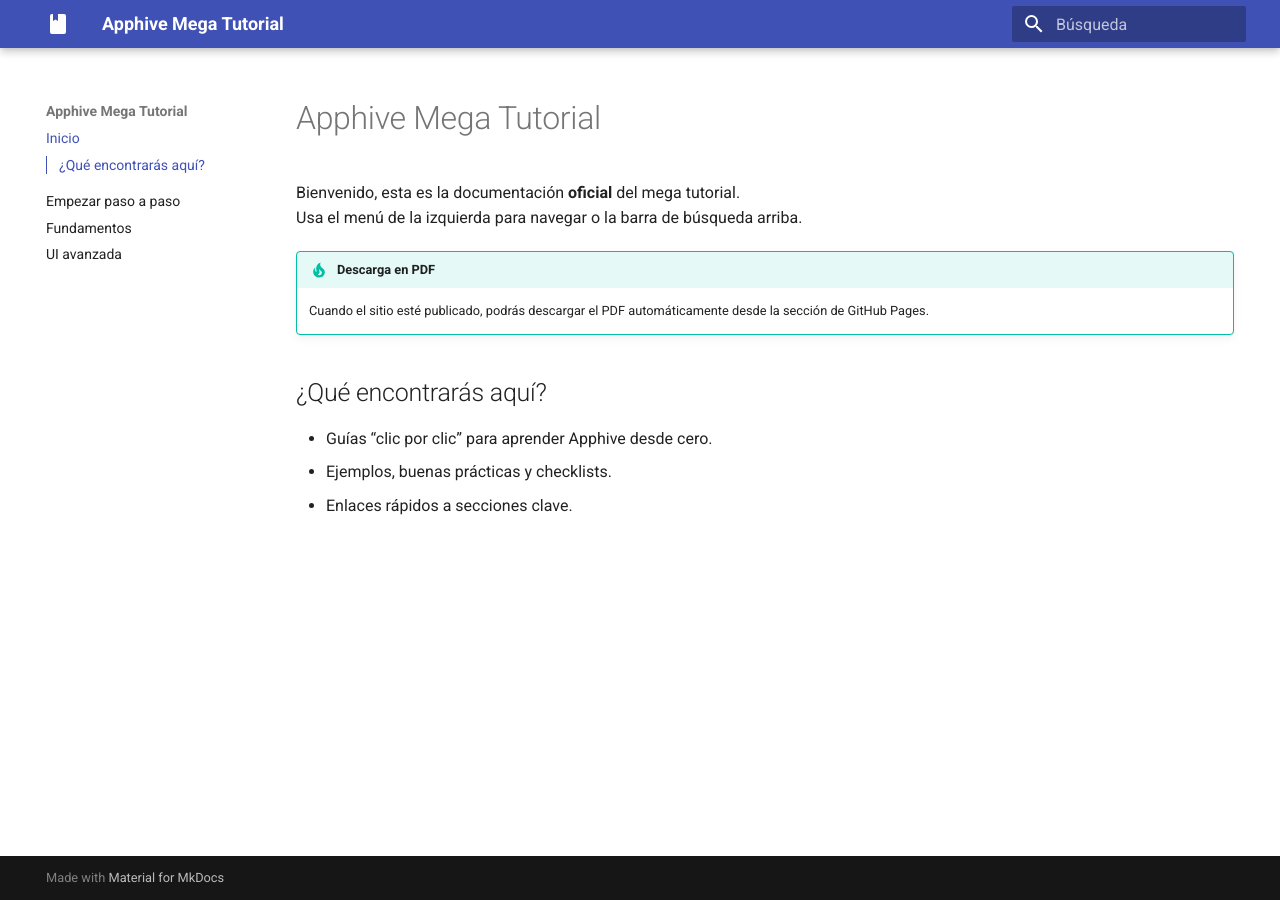
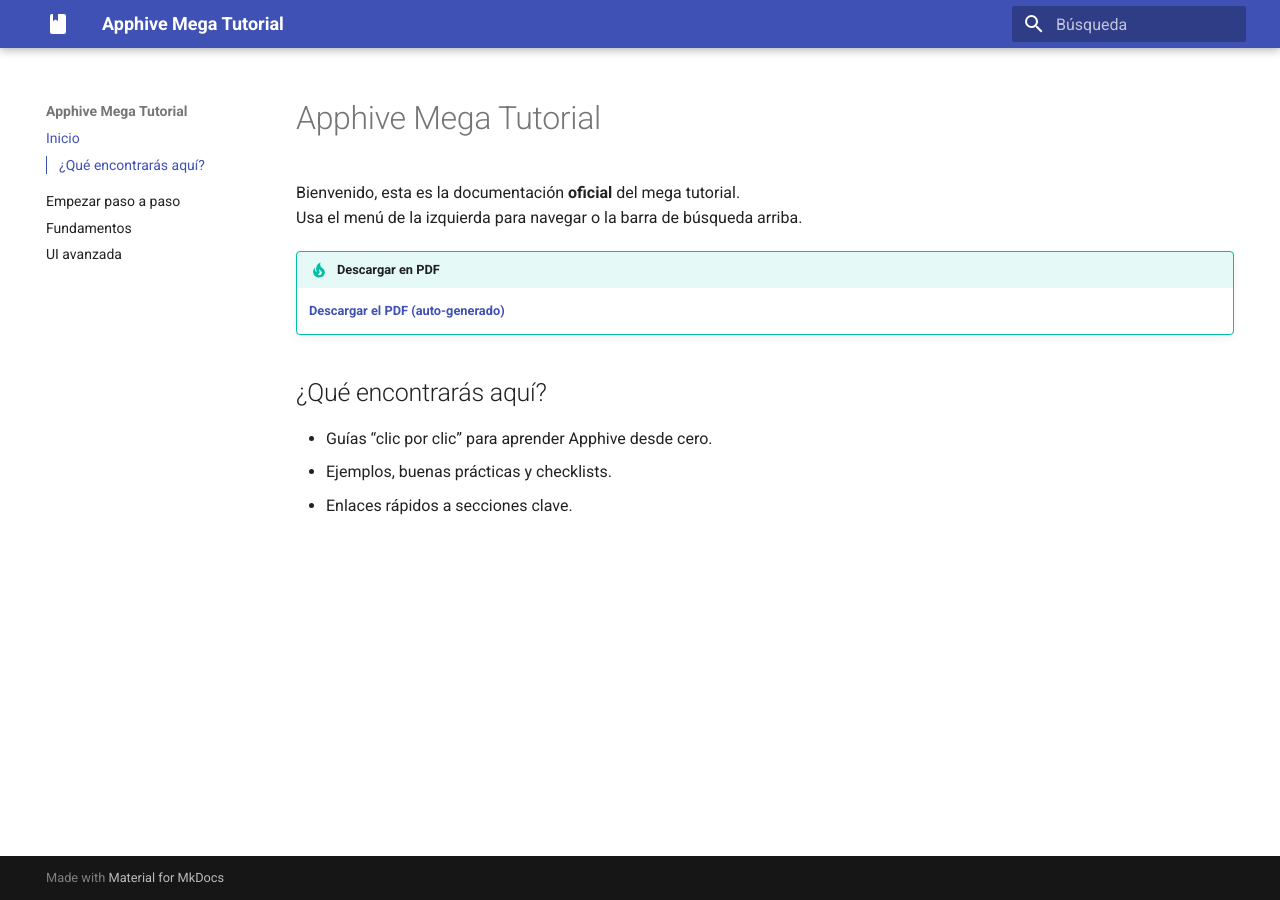
Before and after one commit to Cygnixit/tutorial-apphive, an MkDocs documentation site: the page built from docs/index.md, in a window 1280 px wide. Built offline with MkDocs 1.6.1 and Material for MkDocs 9.7.7, drawn with Linux system fonts in a browser that asks for light colours.

Commit message:
Update index.md

```diff
--- a/docs/index.md
+++ b/docs/index.md
@@ -3,8 +3,8 @@
 Bienvenido, esta es la documentación **oficial** del mega tutorial.
 Usa el menú de la izquierda para navegar o la barra de búsqueda arriba.
 
-!!! tip "Descarga en PDF"
-    Cuando el sitio esté publicado, podrás descargar el PDF automáticamente desde la sección de GitHub Pages.
+!!! tip "Descargar en PDF"
+    **[Descargar el PDF (auto-generado)](https://cygnixit.github.io/tutorial-apphive/Apphive_Mega_Tutorial.pdf)**
 
 ## ¿Qué encontrarás aquí?
 - Guías “clic por clic” para aprender Apphive desde cero.
```
